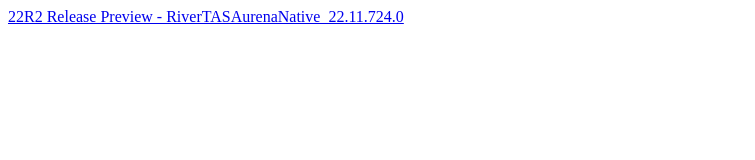
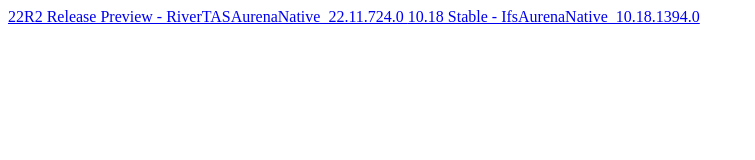
Before and after one commit to dinuka9/apps.github.io, a plain HTML site: page index.html in a window 1280 px wide. Shown: the whole page, without its empty margins (0-755 px from the left). Drawn offline with Linux system fonts and the light colour scheme.

Commit message:
Update index.html

```diff
--- a/index.html
+++ b/index.html
@@ -3,7 +3,14 @@
 <a
 href="https://mass.ifsworld.com/mass/IfsAurenaNative/22.11_dev/RiverTASAurenaNative_22.11.724.0/RiverTASAurenaNative_22.11.724.0.apk"
 target="_blank">
-22R2 Release Preview - RiverTASAurenaNative_22.11.724.0
+  22R2 Release Preview - RiverTASAurenaNative_22.11.724.0
 </a>
 
+<a
+href="https://mass.ifsworld.com/mass/IfsAurenaNative/10.18_stable/IfsAurenaNative_10.18.1394.0/IfsAurenaNative_10.18.1394.0.apk"
+target="_blank">
+  10.18 Stable - IfsAurenaNative_10.18.1394.0
+</a>
+
+
 </html>
```
